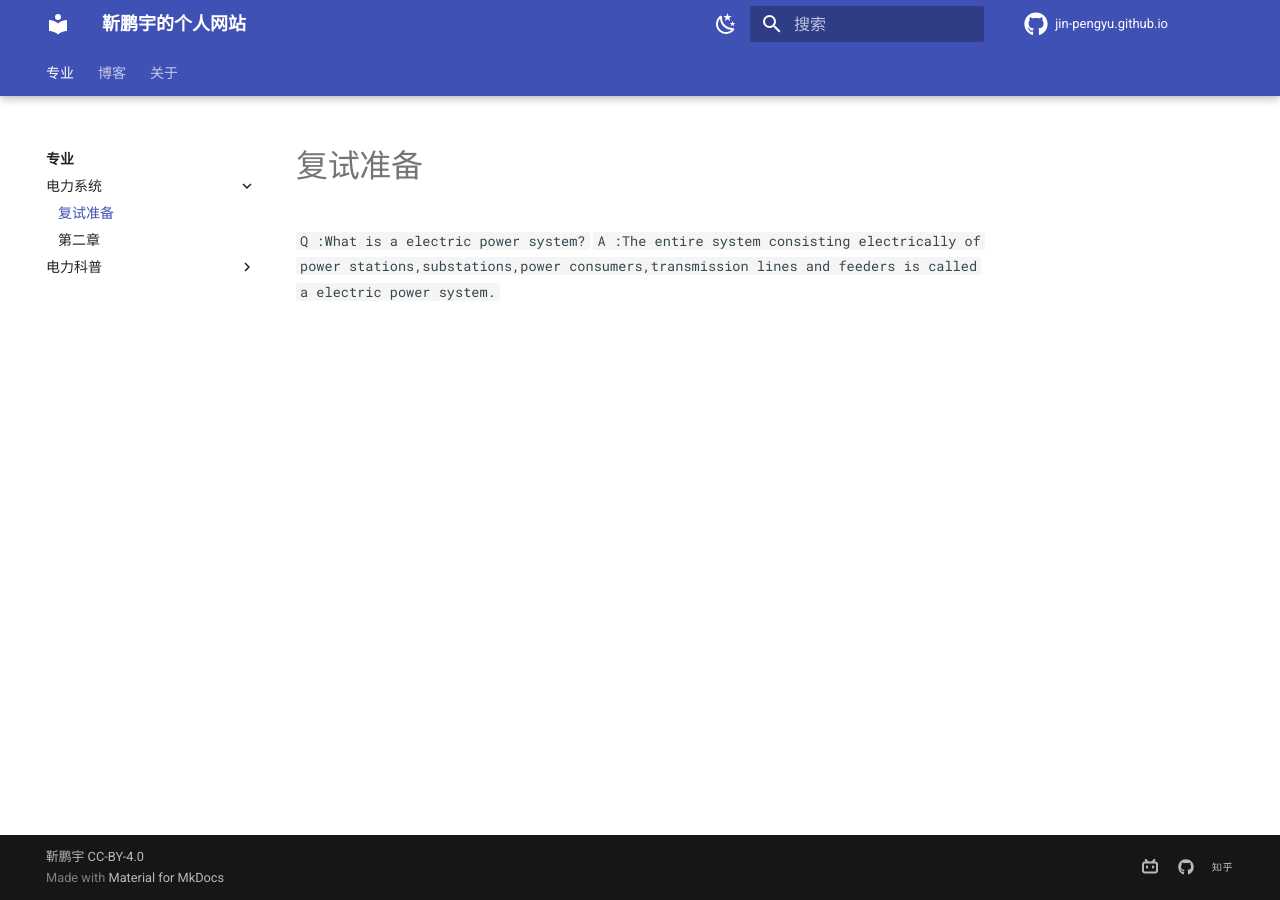
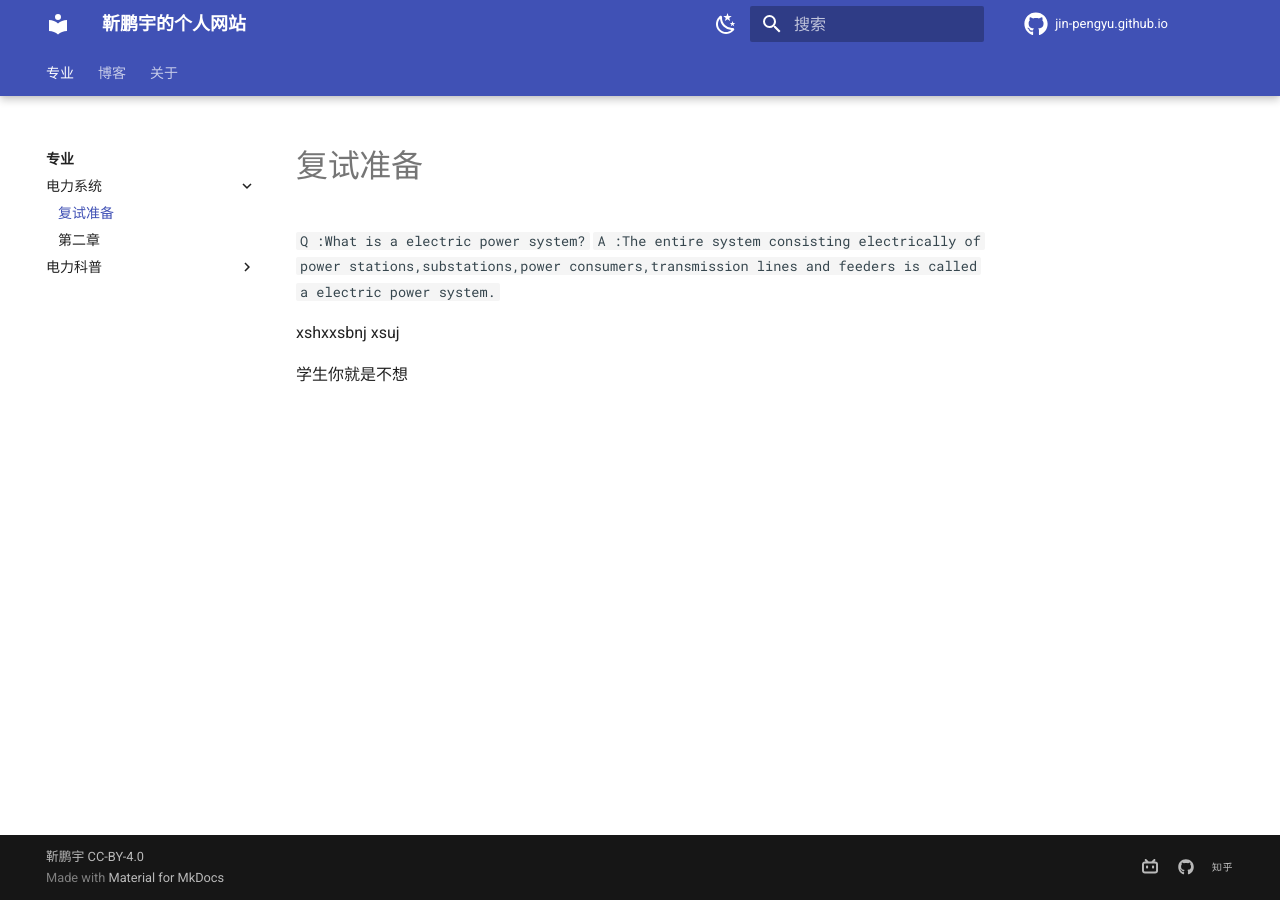
Before and after one commit to Pengyu-Jin/Pengyu-Jin.github.io, an MkDocs documentation site: the page built from docs/major/Power System Analysis/pre.md, in a window 1280 px wide. Built offline with MkDocs 1.6.1 and Material for MkDocs 9.7.7, drawn with Linux system fonts in a browser that asks for light colours.

Commit message:
change style64

```diff
--- a/docs/major/Power System Analysis/pre.md
+++ b/docs/major/Power System Analysis/pre.md
@@ -1,2 +1,7 @@
 `Q :What is a electric power system?`
 `A :The entire system consisting electrically of power stations,substations,power consumers,transmission lines and feeders is called a electric power system.`
+
+xshxxsbnj
+xsuj
+
+学生你就是不想
```
